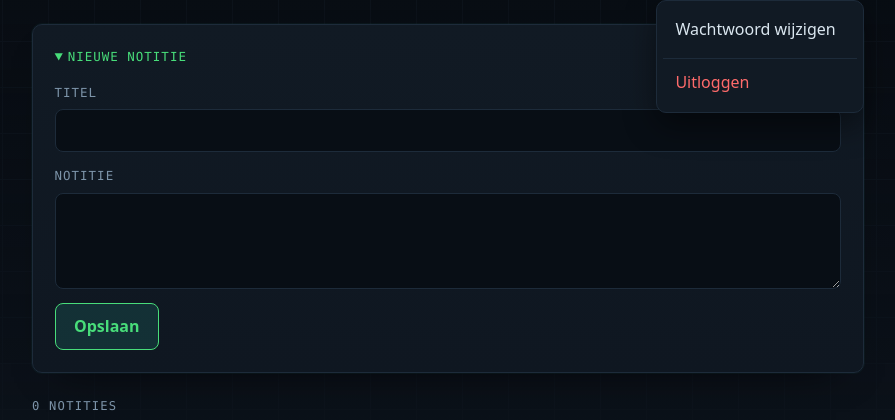
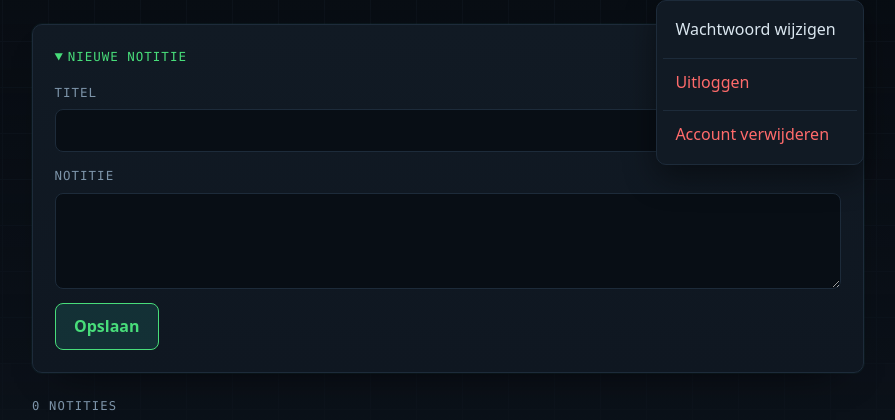
Before and after one commit to Youssefontys/secure-application, a Flask app: template app/web/templates/notes.html in a window 1280 px wide, after a click on "Accountmenu". Shown: the part 109-529 px from the top of the page, without its empty margins (192-1087 px from the left). Run offline with Flask 3, Linux system fonts and the light colour scheme; the template is opened without the code that fills it, so the values that code supplies are empty; some libraries are stand-ins or nearby versions.

Commit message:
Add deleting the account
In the account menu, behind the same confirmation as deleting a note.
The notes go with it through ON DELETE CASCADE, and other sessions of
the account count as logged out afterwards. The password is not asked
again.

Co-Authored-By: Claude Opus 5.5 <noreply@anthropic.com>

```diff
--- a/app/app.py
+++ b/app/app.py
@@ -157,6 +157,20 @@ def change_password():
     return redirect(url_for("notes"))
 
 
+@app.route("/account/delete", methods=["POST"])
+@login_required
+def delete_account():
+    # Ook hier wordt het wachtwoord niet opnieuw gevraagd: wie de sessie
+    # heeft, kan het account verwijderen (MC-13). De notities gaan mee via
+    # ON DELETE CASCADE in db/schema.sql; andere sessies van dit account
+    # gelden daarna als uitgelogd (load_user).
+    with db() as conn, conn.cursor() as cur:
+        cur.execute("DELETE FROM users WHERE id = %s", (g.user.id,))
+    session.clear()
+    flash("Je account en je notities zijn verwijderd.")
+    return redirect(url_for("login"))
+
+
 @app.route("/", methods=["GET", "POST"])
 @login_required
 def notes():
--- a/app/web/templates/_account_menu.html
+++ b/app/web/templates/_account_menu.html
@@ -10,5 +10,9 @@
     <form method="post" action="{{ url_for('logout') }}">
       <button type="submit">Uitloggen</button>
     </form>
+    <form method="post" action="{{ url_for('delete_account') }}"
+          data-confirm="Je account en al je notities worden definitief verwijderd. Doorgaan?">
+      <button type="submit">Account verwijderen</button>
+    </form>
   </nav>
 </details>
```
Also changed, not shown: README.md.
